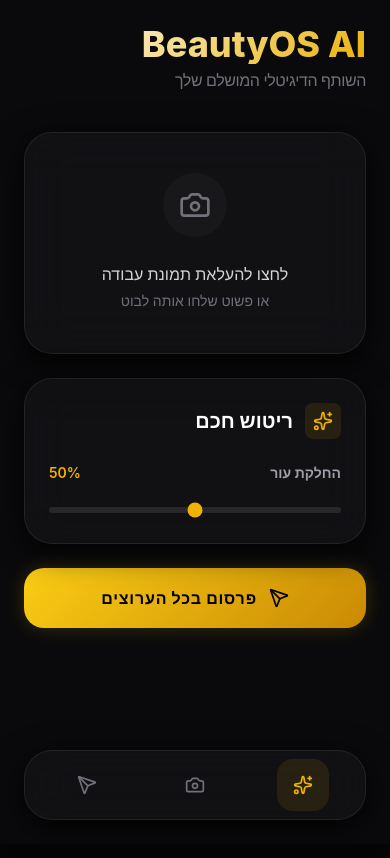
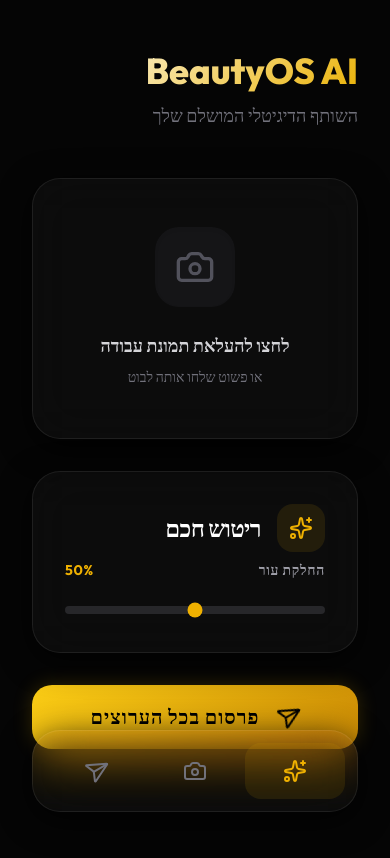
Before and after one commit to ferocious435/beautyos-ai-v2, a React (Vite) app: page / in a window 390 px wide. Shown: the top 858 px of the page. Built offline with nearby package versions, Linux system fonts and the light colour scheme.

Commit message:
Fix mobile layout, padding, and bottom nav alignment

```diff
--- a/src/pages/Dashboard.tsx
+++ b/src/pages/Dashboard.tsx
@@ -5,83 +5,92 @@
 const Dashboard = () => {
 
   return (
-    <div className="min-h-screen p-6 pb-28 max-w-lg mx-auto">
+    <div className="min-h-screen bg-[#050505] text-white flex flex-col font-['Outfit'] antialiased overflow-x-hidden rtl">
+      {/* Контент с большими отступами */}
+      <div className="flex-1 w-full max-w-md mx-auto px-8 pt-12 pb-32">
         <motion.header
           initial={{ opacity: 0, y: -20 }}
           animate={{ opacity: 1, y: 0 }}
-        className="mb-10 text-right"
+          className="mb-12 text-right"
         >
-        <h1 className="text-4xl font-extrabold gradient-text mb-1">BeautyOS AI</h1>
-        <p className="text-zinc-500 font-medium tracking-tight">השותף הדיגיטלי המושלם שלך</p>
+          <h1 className="text-4xl font-black gradient-text mb-2 leading-tight">BeautyOS AI</h1>
+          <p className="text-zinc-500 font-medium text-lg leading-relaxed">השותף הדיגיטלי המושלם שלך</p>
         </motion.header>
 
-      {/* Основной функционал */}
         <motion.div
           initial="hidden"
           animate="visible"
           variants={{
             hidden: { opacity: 0 },
-          visible: { opacity: 1, transition: { staggerChildren: 0.15 } }
+            visible: { opacity: 1, transition: { staggerChildren: 0.1 } }
           }}
-        className="grid gap-6"
+          className="space-y-8"
         >
+          {/* Upload Card */}
           <motion.div
             variants={{ hidden: { y: 20, opacity: 0 }, visible: { y: 0, opacity: 1 } }}
-          whileTap={{ scale: 0.98 }}
-          className="glass-card p-10 flex flex-col items-center justify-center border-dashed border-2 border-zinc-800 cursor-pointer group"
+            whileTap={{ scale: 0.97 }}
+            className="glass-card p-12 flex flex-col items-center justify-center border-dashed border-2 border-zinc-800/50 cursor-pointer group hover:border-yellow-500/30 transition-all"
           >
-          <div className="w-16 h-16 bg-zinc-900 rounded-full flex items-center justify-center mb-6 group-hover:bg-yellow-500/10 transition-colors">
-            <Camera className="w-8 h-8 text-zinc-500 group-hover:text-yellow-500" />
+            <div className="w-20 h-20 bg-zinc-900/80 rounded-3xl flex items-center justify-center mb-6 group-hover:bg-yellow-500/10 transition-colors shadow-inner">
+              <Camera className="w-10 h-10 text-zinc-600 group-hover:text-yellow-500 transition-colors" />
             </div>
-          <p className="text-center text-zinc-300 font-medium leading-relaxed">
+            <p className="text-center text-zinc-300 font-semibold text-lg leading-relaxed">
               לחצו להעלאת תמונת עבודה<br/>
-            <span className="text-sm text-zinc-500">או פשוט שלחו אותה לבוט</span>
+              <span className="text-sm font-medium text-zinc-500">או פשוט שלחו אותה לבוט</span>
             </p>
           </motion.div>
 
+          {/* Settings Section */}
           <motion.section
             variants={{ hidden: { y: 20, opacity: 0 }, visible: { y: 0, opacity: 1 } }}
-          className="glass-card p-6"
+            className="glass-card p-8 space-y-8"
           >
-          <div className="flex items-center gap-3 mb-6">
-            <div className="p-2 bg-yellow-500/10 rounded-lg">
-              <Sparkles className="w-5 h-5 text-yellow-500" />
+            <div className="flex items-center gap-4 mb-2">
+              <div className="p-3 bg-yellow-500/10 rounded-2xl">
+                <Sparkles className="w-6 h-6 text-yellow-500" />
               </div>
-            <h2 className="text-xl font-bold">ריטוש חכם</h2>
+              <h2 className="text-2xl font-bold tracking-tight">ריטוש חכם</h2>
             </div>
-          <div className="space-y-6">
-            <div className="space-y-3">
-              <div className="flex justify-between items-center text-sm font-semibold">
-                <span className="text-zinc-400">החלקת עור</span>
+
+            <div className="space-y-4">
+              <div className="flex justify-between items-center text-sm font-bold uppercase tracking-wider text-zinc-400">
+                <span>החלקת עור</span>
                 <span className="text-yellow-500">50%</span>
               </div>
-              <input type="range" className="w-full h-1.5 bg-zinc-800 rounded-lg appearance-none cursor-pointer accent-yellow-500" />
-            </div>
+              <input
+                type="range"
+                className="w-full h-2 bg-zinc-800 rounded-full appearance-none cursor-pointer accent-yellow-500"
+              />
             </div>
           </motion.section>
 
+          {/* Action Button */}
           <motion.button
             variants={{ hidden: { y: 20, opacity: 0 }, visible: { y: 0, opacity: 1 } }}
             whileTap={{ scale: 0.95 }}
-          className="btn-primary flex items-center justify-center gap-3 w-full shadow-2xl"
+            className="btn-primary flex items-center justify-center gap-4 w-full py-6 text-xl shadow-[0_20px_40px_-15px_rgba(234,179,8,0.3)]"
           >
-          <Send className="w-5 h-5 scale-x-[-1]" />
+            <Send className="w-6 h-6 rotate-[15deg]" />
             פרסום בכל הערוצים
           </motion.button>
         </motion.div>
+      </div>
 
-      {/* Bottom Nav */}
-      <nav className="fixed bottom-6 left-6 right-6 glass-card p-2 flex justify-around items-center border-white/5 shadow-2xl">
-        <Link to="/" className="p-4 bg-yellow-500/10 text-yellow-500 rounded-2xl flex flex-col items-center gap-1">
-          <Sparkles className="w-5 h-5" />
+      {/* Фиксированная навигация - Исправленная версия */}
+      <div className="fixed bottom-8 left-0 right-0 px-8 pointer-events-none">
+        <nav className="max-w-md mx-auto glass-card p-3 flex justify-between items-center pointer-events-auto border-white/10 shadow-2xl backdrop-blur-2xl">
+          <Link to="/" className="flex-1 flex justify-center p-4 bg-yellow-500/10 text-yellow-500 rounded-2xl transition-all">
+            <Sparkles className="w-6 h-6" />
           </Link>
-        <Link to="/portfolio" className="p-4 text-zinc-500 hover:text-zinc-200 transition-colors rounded-2xl flex flex-col items-center gap-1">
-          <Camera className="w-5 h-5" />
+          <Link to="/portfolio" className="flex-1 flex justify-center p-4 text-zinc-500 hover:text-zinc-200 transition-all">
+            <Camera className="w-6 h-6" />
           </Link>
-        <button className="p-4 text-zinc-500 hover:text-zinc-200 transition-colors rounded-2xl flex flex-col items-center gap-1">
-          <Send className="w-5 h-5 scale-x-[-1]" />
+          <button className="flex-1 flex justify-center p-4 text-zinc-500 hover:text-zinc-200 transition-all">
+            <Send className="w-6 h-6 rotate-[15deg]" />
           </button>
         </nav>
+      </div>
     </div>
   );
 };
```
Lines whose indentation alone changed are shown as unchanged.
